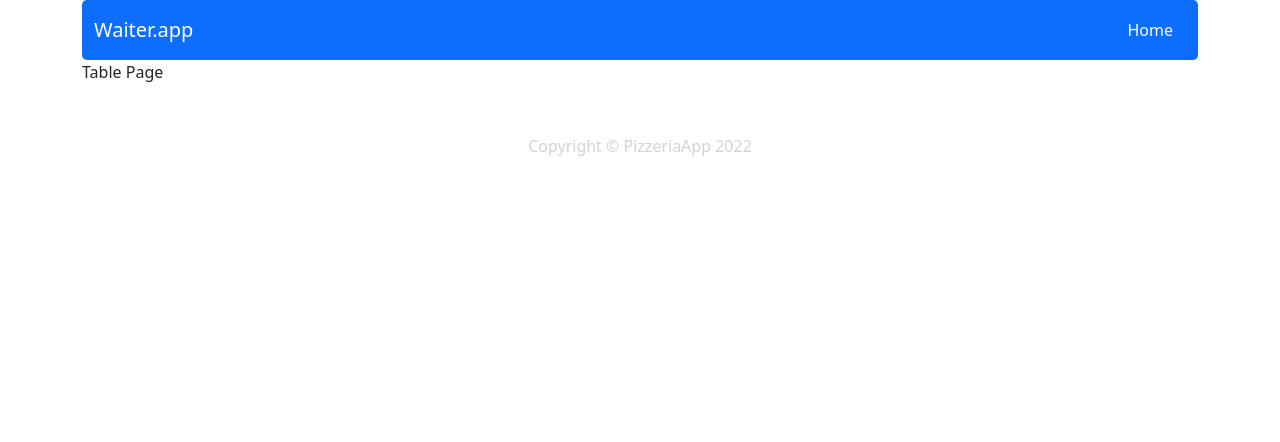
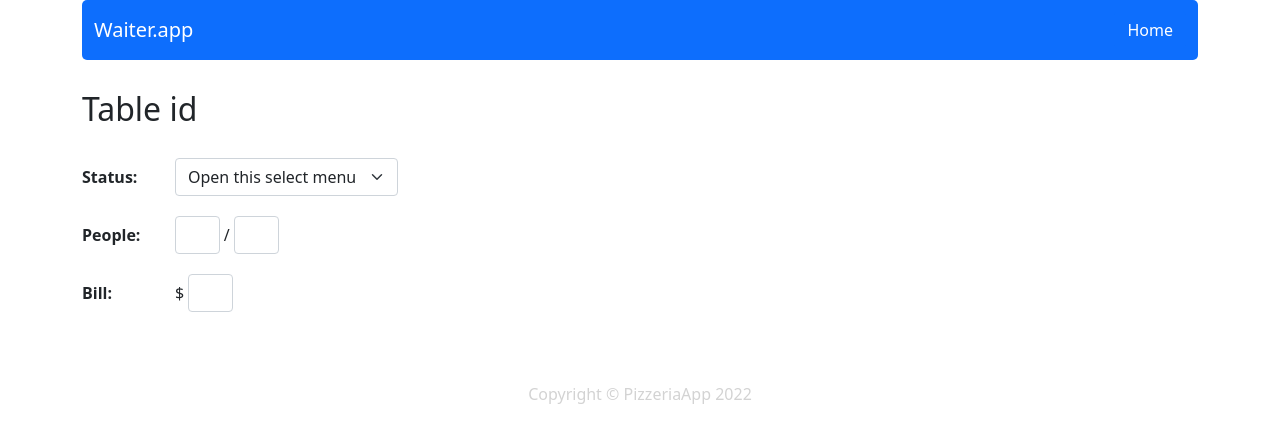
Before and after one commit to MichPlewa/waiter.app, a React (Create React App) app: page /table/1 in a window 1280 px wide. Shown: the top 442 px of the page. Built offline with nearby package versions, Linux system fonts and the light colour scheme; data requests are answered from the project's data file.

Commit message:
prep view for tablePage

```diff
--- a/src/App.js
+++ b/src/App.js
@@ -1,7 +1,7 @@
 import { Container } from 'react-bootstrap';
 import { Routes, Route } from 'react-router-dom';
 import Home from './components/pages/Home';
-import TablePage from './components/pages/TablePage';
+import TablePage from './components/features/TablePage/TablePage';
 import Footer from './components/view/Footer/Footer';
 import TopBar from './components/view/TopBar/TopBar';
 import { useDispatch } from 'react-redux';
--- /dev/null
+++ b/src/components/features/TablePage/TablePage.js
@@ -0,0 +1,41 @@
+import { Form } from 'react-bootstrap';
+import styles from './TablePage.module.scss';
+
+const TablePage = () => {
+  return (
+    <div>
+      <h2 className={styles.head}>Table id</h2>
+      <div className={styles.status}>
+        <b className="col-1">Status:</b>
+        <Form.Select
+          aria-label="Default select example"
+          className={styles.form}
+        >
+          <option>Open this select menu</option>
+          <option value="1">One</option>
+          <option value="2">Two</option>
+          <option value="3">Three</option>
+        </Form.Select>
+      </div>
+      <div className={styles.people}>
+        <b className="col-1">People:</b>
+        <Form.Group className={styles.number}>
+          <Form.Control />
+        </Form.Group>
+        <span>&nbsp;/&nbsp;</span>
+        <Form.Group className={styles.number}>
+          <Form.Control />
+        </Form.Group>
+      </div>
+      <div className={styles.bill}>
+        <b className="col-1">Bill:</b>
+        <div>$&nbsp;</div>
+        <Form.Group className={styles.number}>
+          <Form.Control />
+        </Form.Group>
+      </div>
+    </div>
+  );
+};
+
+export default TablePage;
--- /dev/null
+++ b/src/components/features/TablePage/TablePage.module.scss
@@ -0,0 +1,22 @@
+.head {
+  margin: 30px 0 30px;
+}
+
+.status {
+  display: flex;
+  align-items: center;
+  .form {
+    width: 20%;
+  }
+}
+
+.people,
+.bill {
+  display: flex;
+  align-items: center;
+  margin: 20px 0 20px;
+}
+
+.number {
+  width: 4%;
+}
--- a/src/components/features/TableView/TableView.module.scss
+++ b/src/components/features/TableView/TableView.module.scss
@@ -1,6 +1,7 @@
 .root {
   border-bottom: 1px solid lightgray;
   padding-bottom: 10px;
+  padding-top: 20px;
   .status {
     display: flex;
     align-items: center;
--- a/src/components/pages/TablePage.js
+++ /dev/null
@@ -1,5 +0,0 @@
-const TablePage = () => {
-  return <div>Table Page</div>;
-};
-
-export default TablePage;
```
